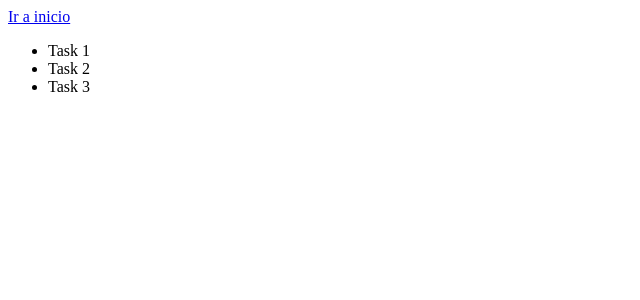
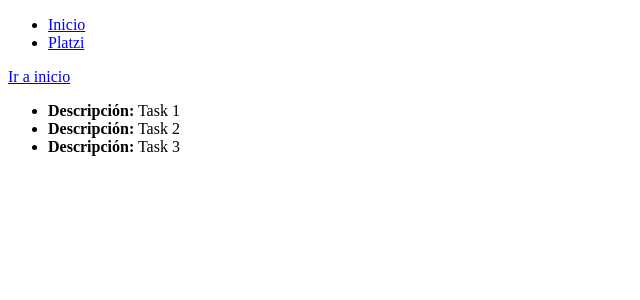
Before and after one commit to estalvgs1999/task-flask, a Flask app: page /home in a window 1280 px wide. Shown: the top 300 px of the page, without its empty margins (0-640 px from the left). Run offline with Flask 2, Linux system fonts and the light colour scheme.

Commit message:
feat(navbar): Add navbar and macros files

```diff
--- a/templates/base.html
+++ b/templates/base.html
@@ -9,6 +9,9 @@
     </title>
 </head>
 <body>
+    <header>
+        {% include 'navbar.html' %}
+    </header>
     {% block content %}
     {% endblock %}
 </body>
--- a/templates/home.html
+++ b/templates/home.html
@@ -1,4 +1,5 @@
 {% extends 'base.html' %}
+{% import 'macros.html' as macros %}
 
 {% block title %}
     {{ super() }}
@@ -14,7 +15,7 @@
 
     <ul>
         {% for task in tasks %}
-            <li> {{task}} </li>
+            {{ macros.render_task(task) }}
         {% endfor %}
     </ul>
 {% endblock %}
--- /dev/null
+++ b/templates/macros.html
@@ -0,0 +1,3 @@
+{% macro render_task(task) %}
+    <li> <b>Descripción:</b> {{task}} </li>
+{% endmacro %}
--- /dev/null
+++ b/templates/navbar.html
@@ -0,0 +1,6 @@
+<nav>
+    <ul>
+        <li><a href="{{ url_for('index')}}">Inicio</a></li>
+        <li><a href="https://platzi.com" target="_blank">Platzi</a></li>
+    </ul>
+</nav>
```
